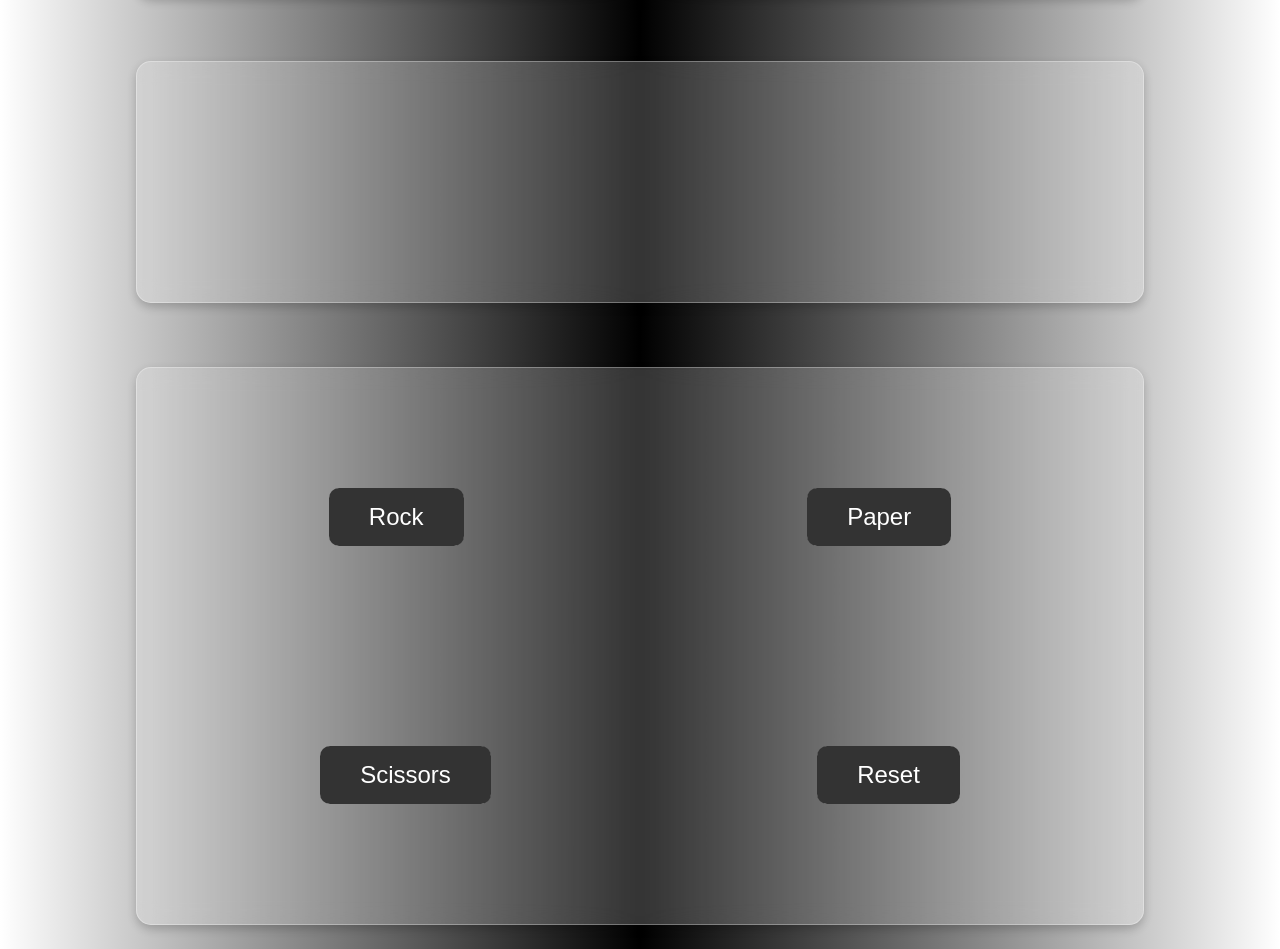
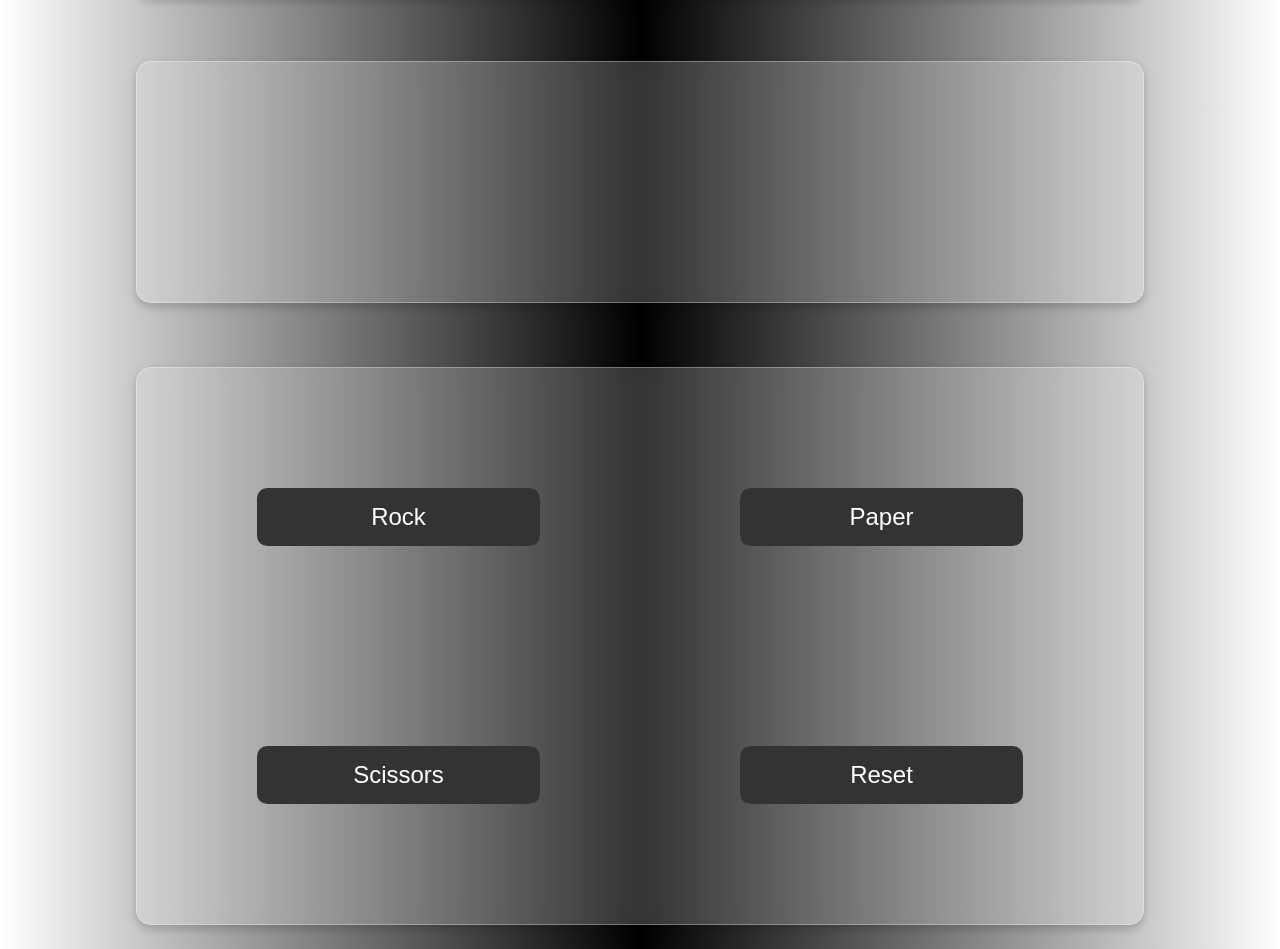
Before and after one commit to amestr1s/rpsui, a plain HTML site: page index.html in a window 1280 px wide. Shown: the part 145-1094 px from the top of the page. Drawn offline with Linux system fonts and the light colour scheme.

Commit message:
Update styles.css

```diff
--- a/styles.css
+++ b/styles.css
@@ -38,7 +38,6 @@ box-shadow: 0 4px 10px rgba(0, 0, 0, 0.2);
 border: 1px solid rgba(255, 255, 255, 0.3);
 transition: transform 0.3s ease-in-out;
 flex: 1;
-align-items: center;
 }
 
 #choices:hover {
@@ -55,7 +54,7 @@ button {
   position: relative;
   z-index: 0;
   border-radius: 12px;
-  flex-shrink: 1;
+  flex: 1;
   font-size: 24px;
 }
 
```
